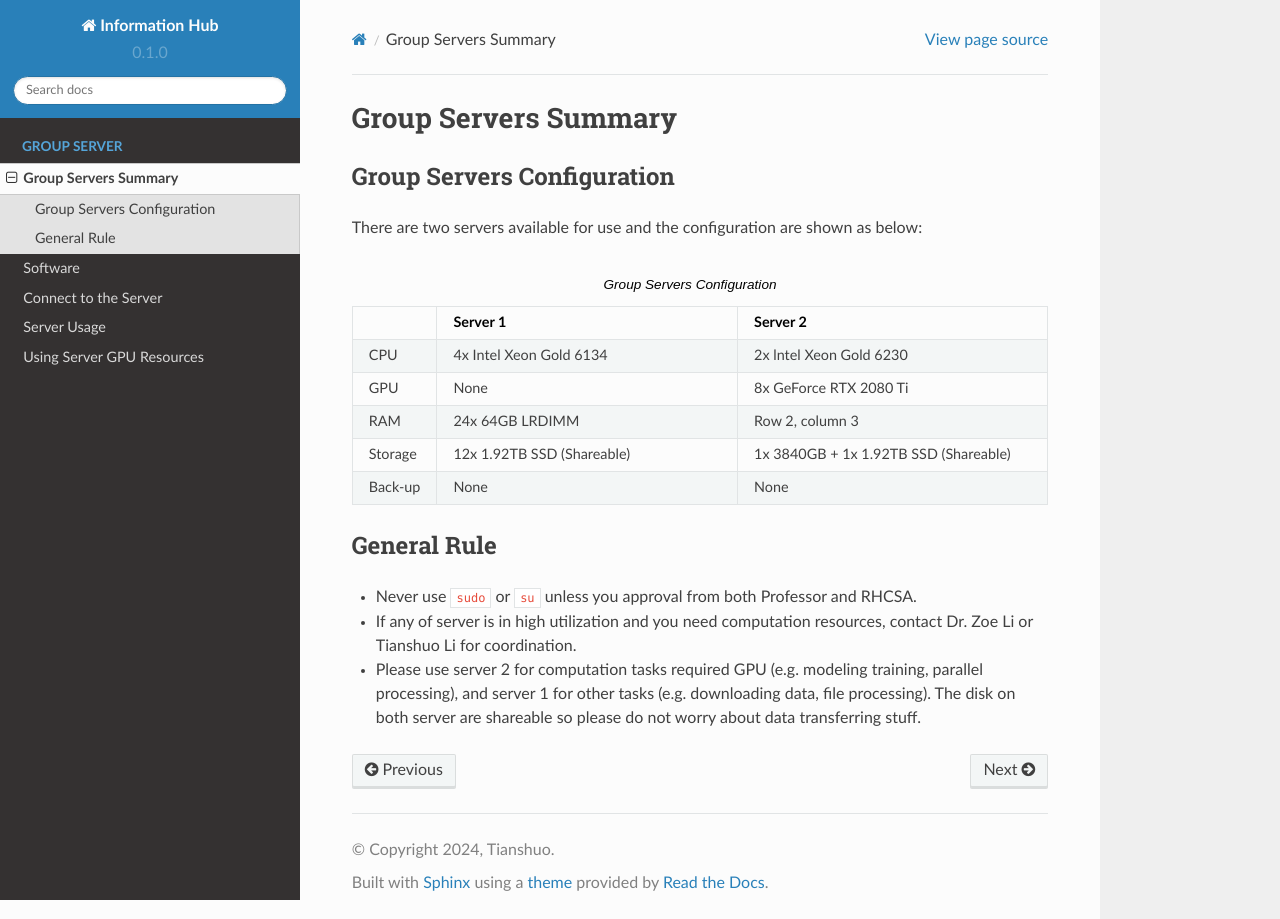
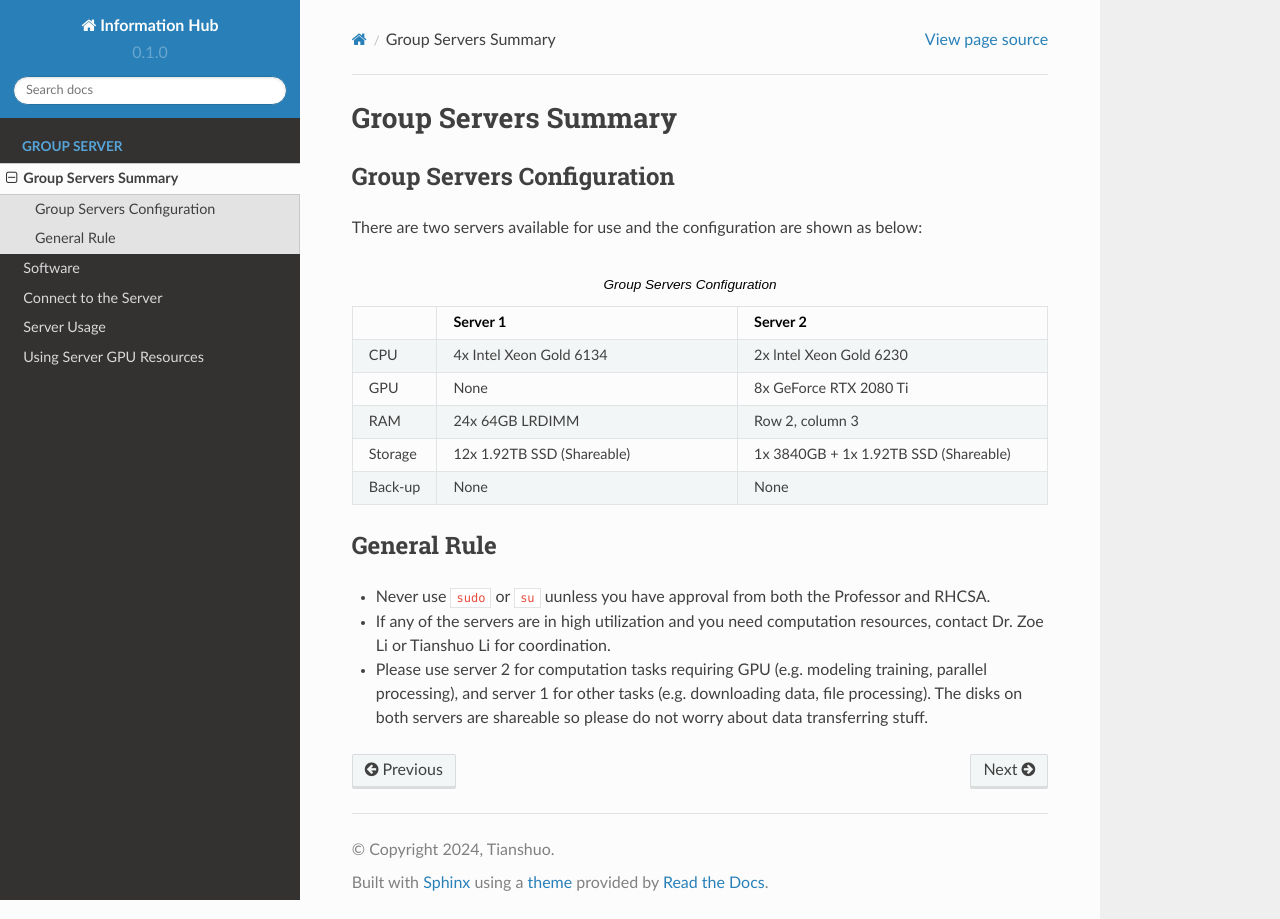
Before and after one commit to li-tianshuo/zoeli_server, a Sphinx documentation site: the page built from docs/source/group_server_summary.rst, in a window 1280 px wide. Built offline with Sphinx 7.4.7 and the Read the Docs theme 2.0.0, drawn with Linux system fonts in a browser that asks for light colours.

Commit message:
fix grammar

```diff
--- a/docs/source/group_server_summary.rst
+++ b/docs/source/group_server_summary.rst
@@ -31,6 +31,6 @@ There are two servers available for use and the configuration are shown as below
 
 General Rule
 ----------------------
-* Never use ``sudo`` or ``su`` unless you approval from both Professor and RHCSA.
-* If any of server is in high utilization and you need computation resources, contact Dr. Zoe Li or Tianshuo Li for coordination.
-* Please use server 2 for computation tasks required GPU (e.g. modeling training, parallel processing), and server 1 for other tasks (e.g. downloading data, file processing). The disk on both server are shareable so please do not worry about data transferring stuff.
+* Never use ``sudo`` or ``su`` uunless you have approval from both the Professor and RHCSA.
+* If any of the servers are in high utilization and you need computation resources, contact Dr. Zoe Li or Tianshuo Li for coordination.
+* Please use server 2 for computation tasks requiring GPU (e.g. modeling training, parallel processing), and server 1 for other tasks (e.g. downloading data, file processing). The disks on both servers are shareable so please do not worry about data transferring stuff.
```
